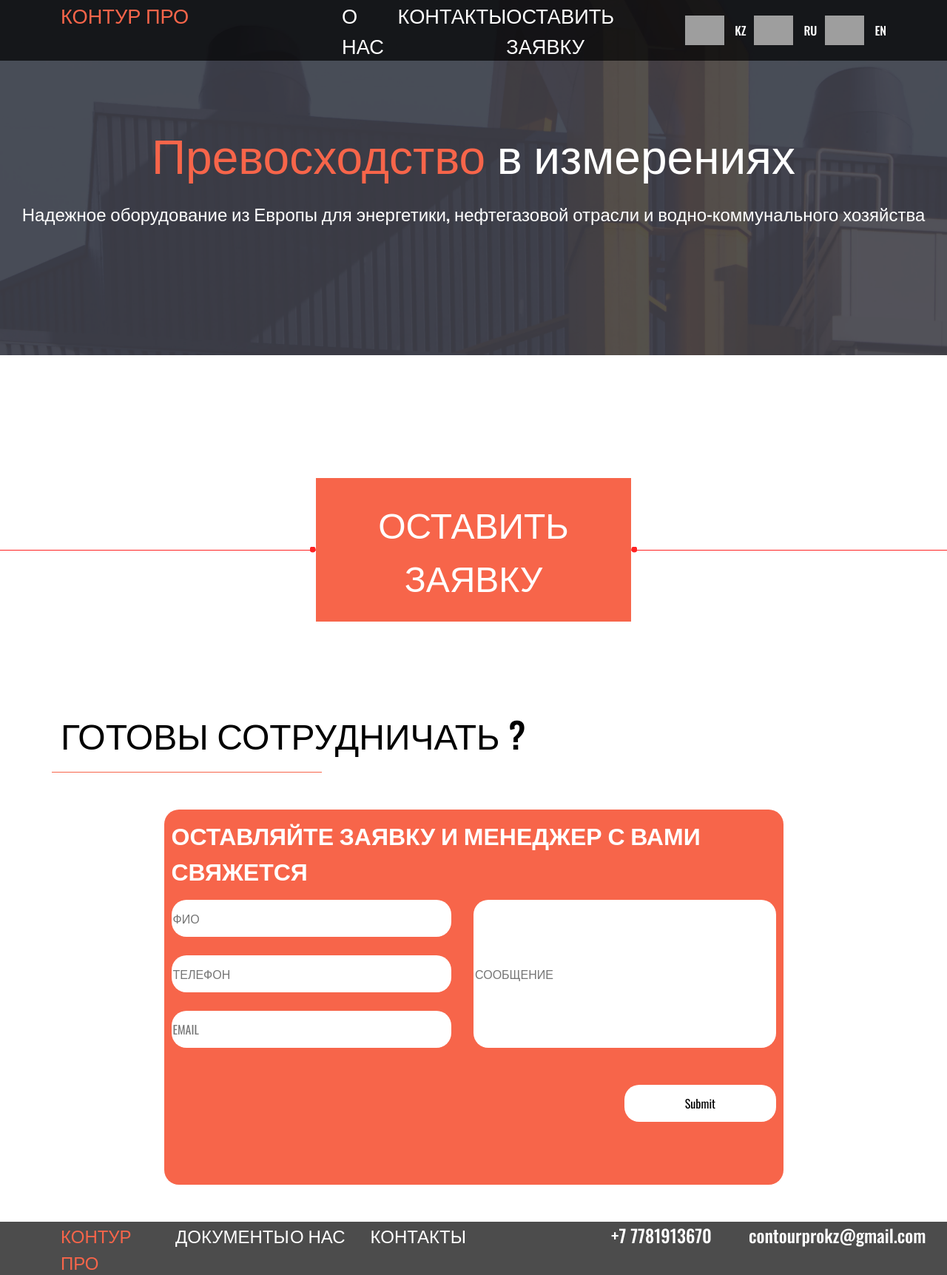
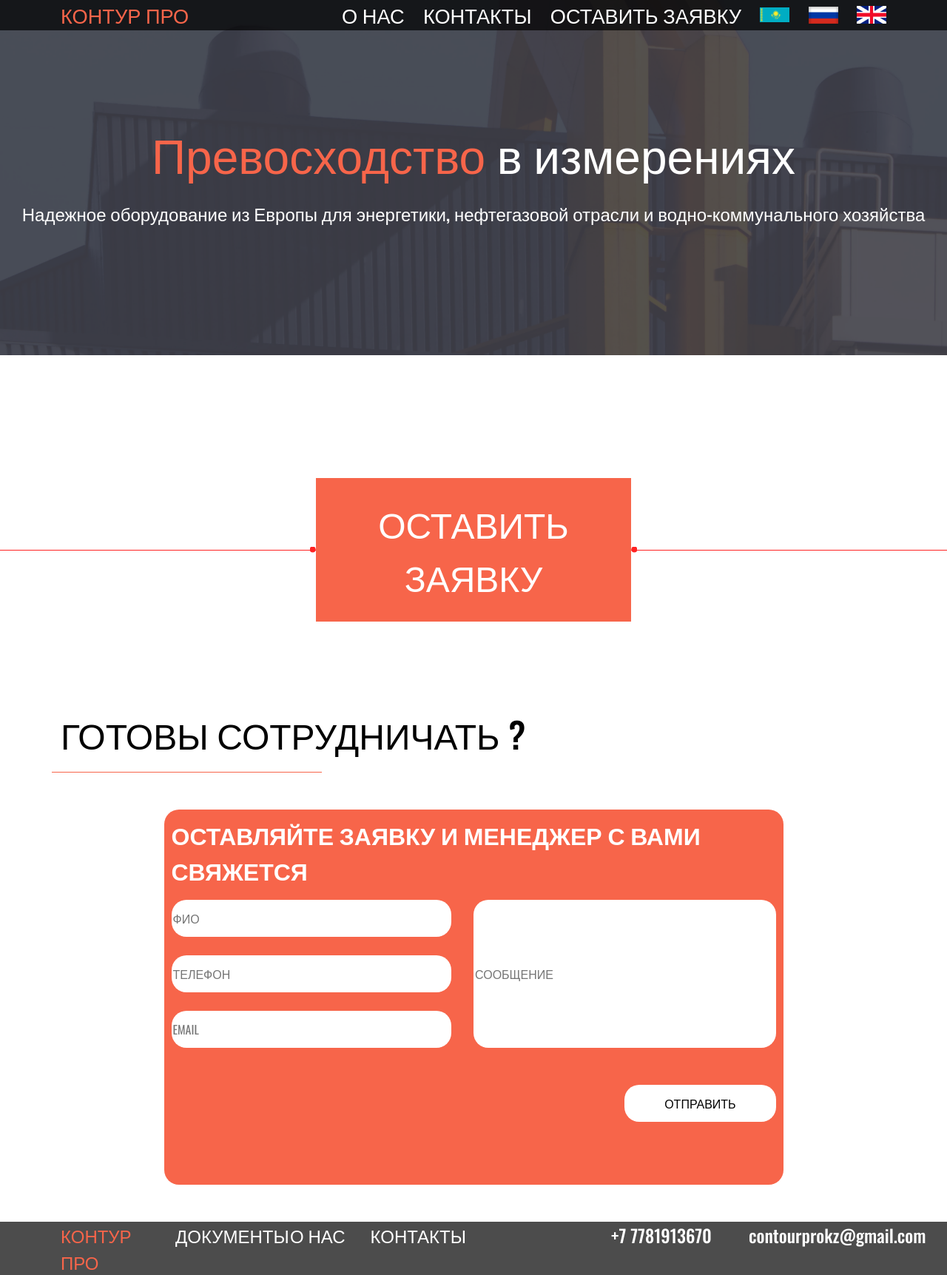
Before and after one commit to PaaavelZ/promshop, a Django app: page / in a window 1280 px wide. Shown: the whole page at 74% size. Run offline with Django 4.2, Linux system fonts and the light colour scheme; data that the repository does not hold is empty; parts of the project's set-up code (start-up, migrations or seed data) failed here and were passed over; some libraries are stand-ins or nearby versions; grey boxes are pictures that could not be loaded.

Commit message:
fix for mobile and pc version (#17)
Co-authored-by: Andryschenko-George <110791143+Andryschenko-George@users.noreply.github.com>

```diff
--- a/static/css/main.css
+++ b/static/css/main.css
@@ -72,7 +72,7 @@ section {
 
 .header-menu :nth-child(4) a{
     height: 40px;
-    width: 75px;
+    width: 40px;
     background-image: url("../img/kz.png");
     background-repeat: no-repeat;
     background-size: contain;
@@ -80,7 +80,7 @@ section {
 }
 .header-menu :nth-child(5) a{
     height: 40px;
-    width: 75px;
+    width: 40px;
     background-image: url("../img/rf.png");
     background-repeat: no-repeat;
     background-size: contain;
@@ -88,7 +88,7 @@ section {
 }
 .header-menu :nth-child(6) a{
     height: 40px;
-    width: 75px;
+    width: 40px;
     background-image: url("../img/gb.png");
     background-repeat: no-repeat;
     background-size: contain;
--- a/templates/main.html
+++ b/templates/main.html
@@ -29,15 +29,18 @@
     <div class="header fixed-top">
         <div class="container">
             <div class="row">
-                <div class="col-lg-4 col-md-2 col-sm-3 col-7 header-logo"> <a href="#main" class="txt_orange">КОНТУР
+                <div class="col-lg-4 col-md-12 col-sm-12 col-7 header-logo"> <a href="#main" class="txt_orange">КОНТУР
                         ПРО</a></div>
-                <div class="col-lg-8 col-md-10 col-sm-9 txt_white header-menu">
+                <div class="col-lg-8 col-md-12 col-sm-12 txt_white header-menu">
                     <a href="#about">О НАС</a>
                     <a href="#contact">КОНТАКТЫ</a>
                     <a href="#contact">ОСТАВИТЬ ЗАЯВКУ</a>
-                    <div class="header-language "><a href="#"></a><p>KZ</p></div>
-                    <div class="header-language "><a href="#"></a><p>RU</p></div>
-                    <div class="header-language "><a href="#"></a><p>EN</p></div>
+                    <div class="header-language "><a href="#"></a>
+                    </div>
+                    <div class="header-language "><a href="#"></a>
+                    </div>
+                    <div class="header-language "><a href="#"></a>
+                    </div>
                 </div>
                 <div class='menu col-5'>
                     <div class="menu-box">
@@ -49,12 +52,15 @@
                             <div class='overlay'>
                                 <div class='list'>
                                     <a href="#about">О НАС</a>
-                                    <a href='#'>КОНТАКТЫ</a>
+                                    <a href='#contact'>КОНТАКТЫ</a>
                                     <a href='#contact'>ОСТАВИТЬ ЗАЯВКУ</a>
                                     <div class="menu-language">
-                                        <div class="header-language "><a href="#"></a><p>KZ</p></div>
-                                        <div class="header-language "><a href="#"></a><p>RU</p></div>
-                                        <div class="header-language "><a href="#"></a><p>EN</p></div>
+                                        <div class="header-language "><a href="#"></a>
+                                        </div>
+                                        <div class="header-language "><a href="#"></a>
+                                        </div>
+                                        <div class="header-language "><a href="#"></a>
+                                        </div>
                                     </div>
 
                                 </div>
@@ -116,7 +122,7 @@
 
         <section>
             <div class="container">
-                <div class="row">
+                <div class="row text-block">
                     <div class="col-lg-12 text-block-heading">
                         <p class="col-lg-10">{{ info_title.name }}</p>
                     </div>
@@ -128,7 +134,7 @@
                     </div>
                     <div class="col-lg-12 text-block-body">
                         <div class="col-lg-12 text-block-body-txt">
-                            {% for mini_info in info.infos.all%}
+                            {% for mini_info in info.childcategoryinfos.all%}
                             <p>{{ mini_info.name }}</p>
                             {% endfor %}
                         </div>
@@ -136,7 +142,7 @@
                     {% endfor %}
                 </div>
             </div>
-            <div class="container">
+           <!-- SLIDER  <div class="container">
                 <div class="row">
                     {% for info in infos_slider%}
                     <div class="col-lg-12 text-block-subtitle">
@@ -170,6 +176,7 @@
                     </div>
                     {% endfor %}
                 </div>
+            </div>-->
         </section>
         <section>
             <div class="container" id="contact">
@@ -192,7 +199,7 @@
                                         {{ form.comment }}
                                     </div>
                                 </div>
-                                <input type="submit" value="Submit" name="submit" class="input-field form_send"
+                                <input type="submit" value="ОТПРАВИТЬ" name="submit" class="input-field form_send"
                                     placeholder="ОТПРАВИТЬ" required="" id="id_fio">
                             </div>
                         </form>
@@ -206,13 +213,13 @@
             <div class="container">
                 <div class="row">
                     <div class="col-lg-12 col-md-12 col-sm-12 col-12 footer-body">
-                        <div class="col-lg-6 col-md-6 col-sm-6 col-12 footer-right">
+                        <div class="col-lg-6 col-md-6 col-sm-6 col-11 footer-right">
                             <a href="#main" class="col-lg-3 col-md-3  col-sm-3 txt_orange">КОНТУР ПРО</a>
                             <a href="" class="col-lg-3 col-md-3  col-sm-3 txt_white">ДОКУМЕНТЫ</a>
                             <a href="#about" class="col-lg-2 col-md-2  col-sm-2 txt_white">О НАС</a>
-                            <a href="" class="col-lg-3 col-md-3  col-sm-3 txt_white">КОНТАКТЫ</a>
+                            <a href="#contact" class="col-lg-3 col-md-3  col-sm-3 txt_white">КОНТАКТЫ</a>
                         </div>
-                        <div class="col-lg-4 col-md-6  col-sm-6 col-12 footer-left txt_white">
+                        <div class="col-lg-4 col-md-6  col-sm-6 col-11 footer-left txt_white">
                             <a href="tel:+77781913670" class="col-lg-6 col-md-6 col-sm-6 ">+7 7781913670</a>
                             <a href="mailto:contourprokz@gmail.com"
                                 class="col-lg-6 col-md-6 col-sm-6 ">contourprokz@gmail.com</a>
```
Also changed, not shown: other parts of static/css/main.css (+27 -9 lines), dbcore/migrations/0001_initial.py, dbcore/migrations/0016_alter_emailentry_options_alter_info_options_and_more.py (deleted), static/img/gb.png (added), static/img/kz.png (added), static/img/rf.png (added), 1 other file.
